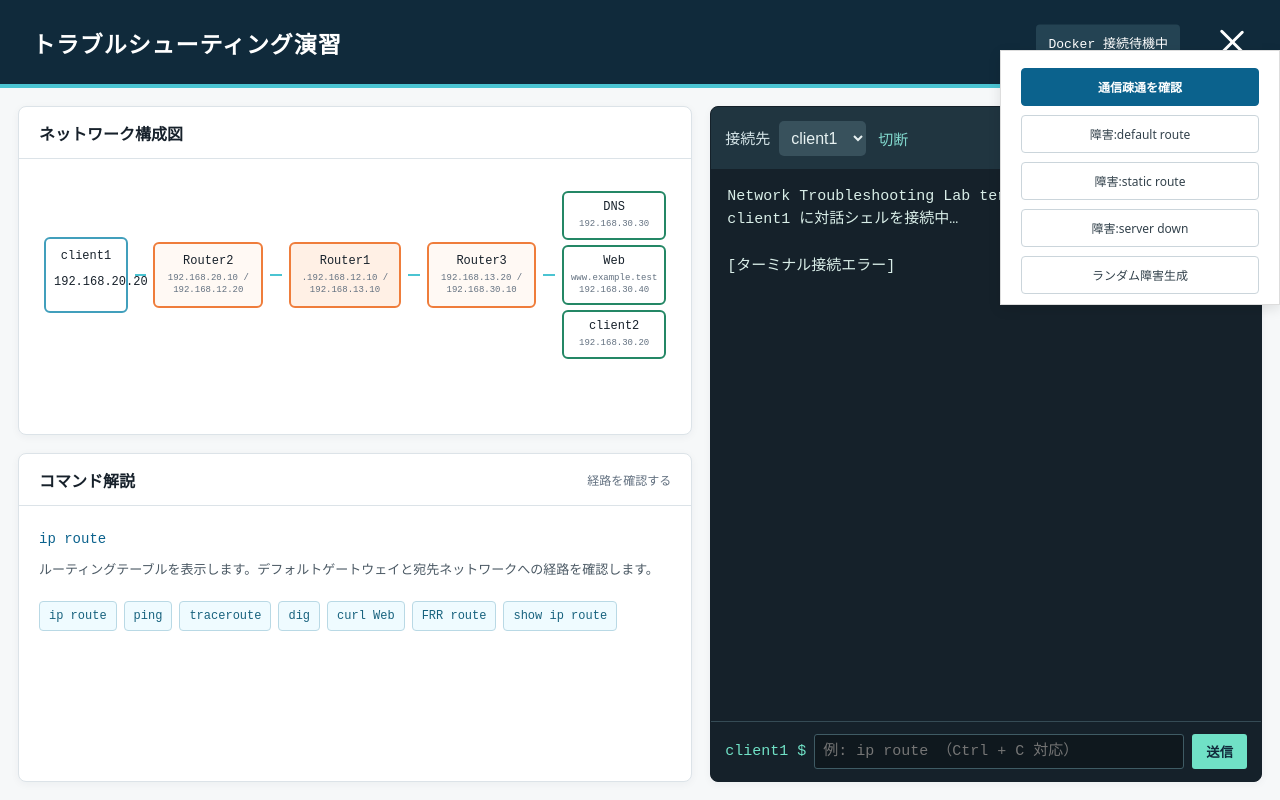
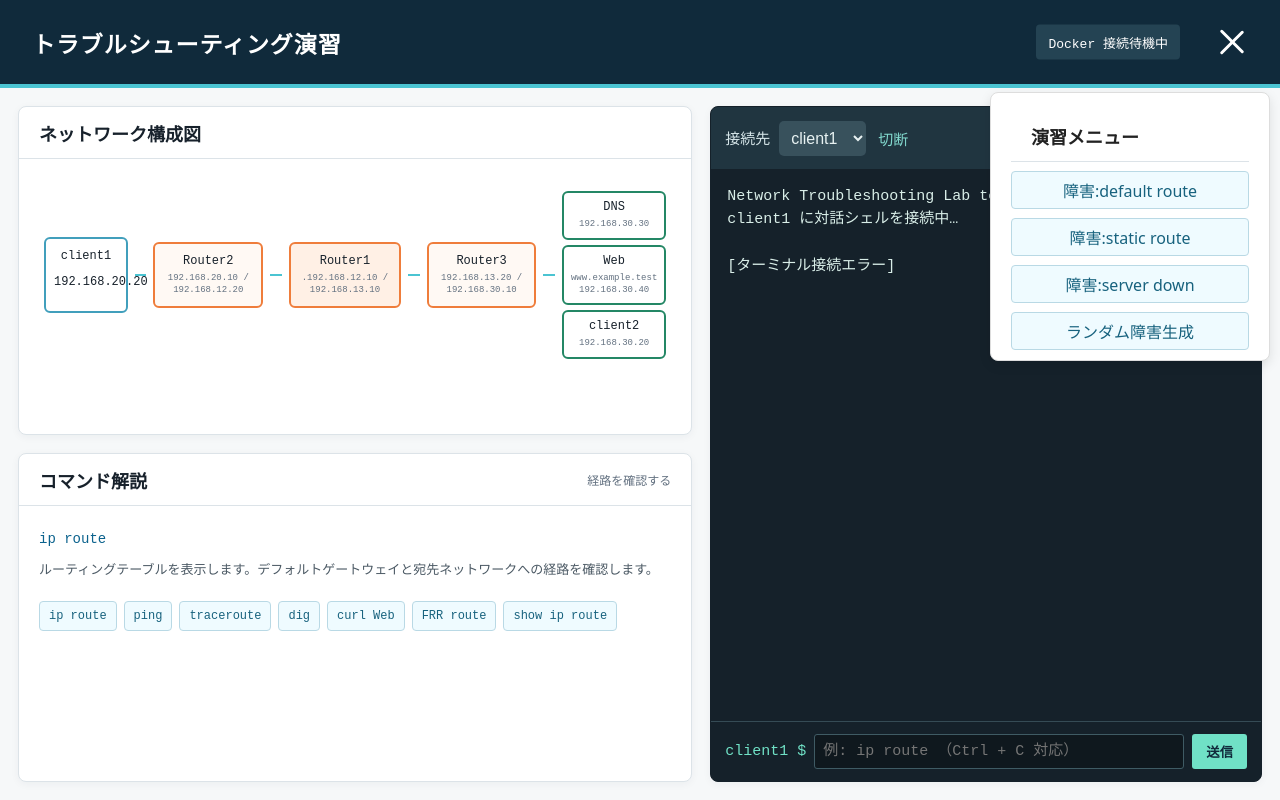
Before and after one commit to B2230680/troubleshooting, a plain HTML site: page lab_ui/static/index.html in a window 1280 px wide. Both pictures are taken after a click on the button "メニューを開く". Drawn offline with Linux system fonts and the light colour scheme; no server answers.

Commit message:
ハンバーガーメニュー微調整

```diff
--- a/lab_ui/static/index.html
+++ b/lab_ui/static/index.html
@@ -22,7 +22,8 @@
 
    <nav id="global-menu" class="menu">
       <div class="actions">
-      <button class="primary" id="check">通信疎通を確認</button>
+       <div class="panel-head"><h2>演習メニュー</h2></div>
+       <!-- <button class="primary" id="check">通信疎通を確認</button> -->
        <button id="inject-default">障害:default route</button>
        <button id="inject-static">障害:static route</button>
        <button id="inject-server">障害:server down</button>
@@ -56,20 +57,20 @@
       <div id="help-content"></div>
       <div class="quick-commands"></div>
     </section>
-    <!-- <section class="panel menu">
-     <div class="panel-head"><h2>演習メニュー</h2><span>操作は対象コンテナに即時反映</span></div>
+    <section class="panel menu">
+     <!-- <div class="panel-head"><h2>演習メニュー</h2><span>操作は対象コンテナに即時反映</span></div> -->
       <div class="actions">
        <button class="primary" id="check">通信疎通を確認</button>
-       <button id="inject-default">障害: default route</button>
+       <!-- <button id="inject-default">障害: default route</button>
        <button id="inject-static">障害: static route</button>
   <!-- <button id="restore-default">デフォルト経路を復旧</button>
        <button id="restore-static">静的経路を復旧</button> ->
        <button id="inject-server">障害：server down</button>
-       <button id="inject-random">ランダム障害生成</button>
+       <button id="inject-random">ランダム障害生成</button> -->
       </div>
       <div id="result" class="result">障害を修正後、「通信疎通を確認」を実行してください。</div>
       <p class="notice">合格条件: DNS 名解決と <code>www.example.test</code> への HTTP 接続に成功すること。</p>
-    </section> -->
+    </section>
     <section class="panel terminal">
      <div class="terminal-bar">
       <label>接続先 <select id="target">
--- a/lab_ui/static/style.css
+++ b/lab_ui/static/style.css
@@ -82,14 +82,32 @@ h1 {
 .menu {
   display: none;
   position: absolute;
-  top: 50px;
-  right: 0;
+  top: 100px;
+  right: 12;
   min-width: 280px;
   background-color: #fff;
   border: 1px solid #ddd;
   box-shadow: 0 4px 12px rgba(0, 0, 0, 0.1);
   box-sizing:border-box;
 }
+
+#global-menu {
+    position: absolute;
+    top: 110%;
+    right: 10px;
+    min-width: 280px;
+    background-color: #fff;
+    border: 1px solid #ddd;
+    border-radius: 8px;
+    box-shadow: 0 4px 12px rgba(0, 0, 0, 0.1);
+    box-sizing: border-box;
+    z-index: 1000;
+}
+
+#global-menu .panel-head h2 {
+    color: #222;
+}
+
 
 .menu ul {
   margin: 0;
@@ -183,7 +201,7 @@ h1 {
 
 .panel-head h2 {
     margin:0;
-    font-size:16px
+    font-size:18px
  }
 
 .panel-head span {
@@ -348,11 +366,11 @@ button {
     width:100%;
     min-height:38px;
     flex:none;
-    color:#33424c;
-    border:1px solid #cbd5db;
+    border:1px solid #b9d9e5;
+    color:#17627e;
+    background:#effbff;
     border-radius:4px;
-    background:#fff;
-    font-size:12px
+    font-size:16px
  }
 
 .actions .primary {
```
Lines whose indentation alone changed are shown as unchanged.
